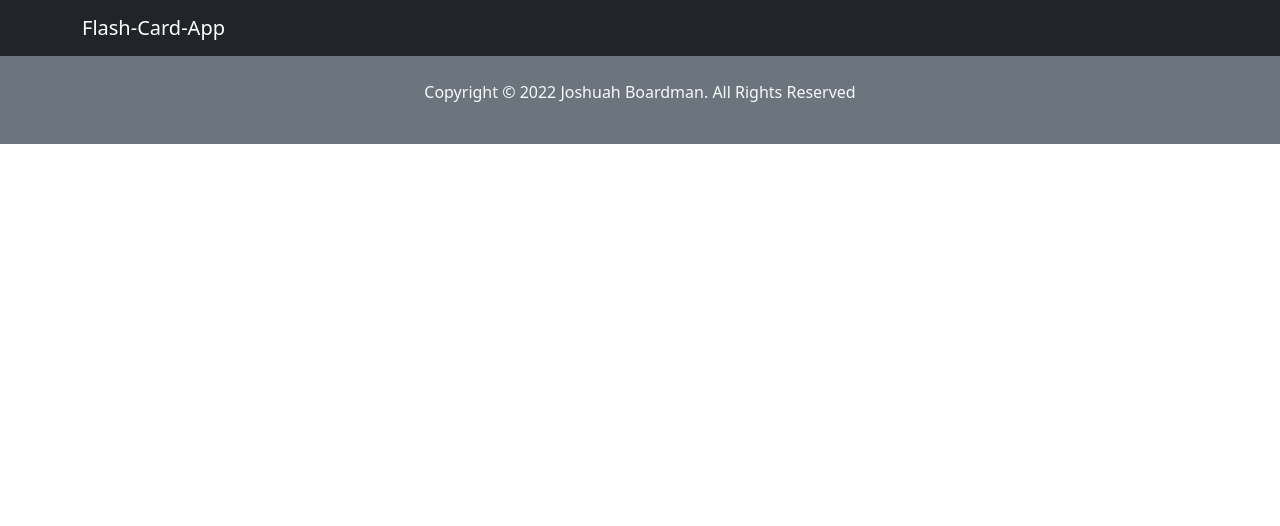
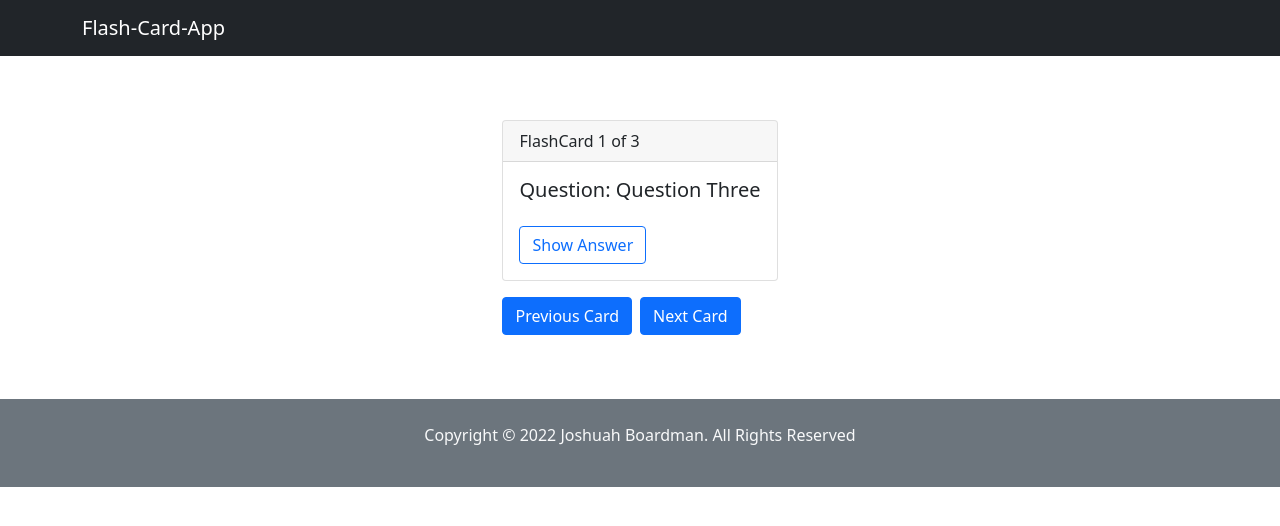
Before and after one commit to JoshuahBoardman/flash-card-app, a React (Create React App) app: page /quiz/collection/1 in a window 1280 px wide. Shown: the top 526 px of the page. Built offline with nearby package versions, Linux system fonts and the light colour scheme.

Commit message:
Implemented a FlashCardQuizDisplay component.

```diff
--- a/src/App.js
+++ b/src/App.js
@@ -1,16 +1,13 @@
 import React from "react";
-import {
-  BrowserRouter,
-  Routes,
-  Route,
-} from "react-router-dom";
+import { BrowserRouter, Routes, Route } from "react-router-dom";
 
 // Context
 import CardCollectionContext from "./context/CardCollectionContext";
 
 // Components
 import CardCollectionsDisplay from "./components/collectionComponents/CardCollectionsDisplay";
-import FlashCardDisplay from "./components/flashCardComponents/FlashCardDisplay"
+import FlashCardDisplay from "./components/flashCardComponents/FlashCardDisplay";
+import FlashCardQuizDisplay from "./components/flashCardComponents/FlashCardQuizDisplay";
 
 // React Bootstrap Components
 import Header from "./components/Header";
@@ -22,12 +19,16 @@ function App() {
       <Header />
 
       <CardCollectionContext>
-      <BrowserRouter>
-        <Routes>
-          <Route path="/" element={<CardCollectionsDisplay />} />
-          <Route path="/collection/:collectionIndex" element={<FlashCardDisplay />} />
-        </Routes>
-      </BrowserRouter>
+        <BrowserRouter>
+          <Routes>
+            <Route path="/" element={<CardCollectionsDisplay />} />
+            <Route
+              path="/collection/:collectionIndex"
+              element={<FlashCardDisplay />}
+            />
+            <Route path="/quiz/collection/:collectionIndex" element={<FlashCardQuizDisplay />} />
+          </Routes>
+        </BrowserRouter>
       </CardCollectionContext>
 
       <Footer />
--- a/src/components/flashCardComponents/FlashCard.jsx
+++ b/src/components/flashCardComponents/FlashCard.jsx
@@ -23,7 +23,7 @@ const FlashCard = ({ flashCardIndex, collectionIndex, card }) => {
       <Card style={{ width: "20rem" }}>
         <Card.Body>
           <Card.Title>Question: {card.question}</Card.Title>
-          <Card.Text>Answer: {card.answer}</Card.Text>
+          <Card.Text className="lead">Answer: {card.answer}</Card.Text>
           <Button
             variant="primary"
             className="me-2"
--- a/src/components/flashCardComponents/FlashCardDisplay.jsx
+++ b/src/components/flashCardComponents/FlashCardDisplay.jsx
@@ -1,6 +1,6 @@
 import React, { useState } from "react";
 import { useCardCollection } from "../../context/CardCollectionContext";
-import { useParams } from "react-router-dom";
+import { useParams, useNavigate } from "react-router-dom";
 
 // Components
 import FlashCard from "./FlashCard";
@@ -15,6 +15,7 @@ import Button from "react-bootstrap/Button";
 const FlashCardDisplay = () => {
   const [cardCollection] = useCardCollection();
   const { collectionIndex } = useParams();
+  const navigate = useNavigate();
 
   const [showCreationModal, setShowCreationModal] = useState(false);
 
@@ -31,6 +32,15 @@ const FlashCardDisplay = () => {
           <Row>
             <Col className="d-flex justify-content-center mb-3">
               {/* collectionIndex, showModal, handleCloseModal */}
+              <Button
+                variant="primary"
+                className="me-2"
+                onClick={() => {
+                  navigate(`/quiz/collection/${collectionIndex}`);
+                }}
+              >
+                Quiz
+              </Button>
               <Button
                 variant="primary"
                 onClick={() => {
@@ -67,7 +77,6 @@ const FlashCardDisplay = () => {
         showModal={showCreationModal}
         handleCloseModal={handleCloseCreationModal}
       />
-      ;
     </>
   );
 };
--- /dev/null
+++ b/src/components/flashCardComponents/FlashCardQuizDisplay.jsx
@@ -0,0 +1,122 @@
+import React, { useState, useEffect } from "react";
+import { useCardCollection } from "../../context/CardCollectionContext";
+import { useParams } from "react-router-dom";
+
+// React Bootstrap Components
+import Container from "react-bootstrap/Container";
+import Row from "react-bootstrap/Row";
+import Col from "react-bootstrap/Col";
+import Card from "react-bootstrap/Card";
+import Button from "react-bootstrap/Button";
+
+const FlashCardQuizDisplay = () => {
+  const [cardCollection] = useCardCollection();
+  const { collectionIndex } = useParams();
+
+  const [shuffledFlashCards, setShuffledFlashCards] = useState([]);
+  const [cardDisplayed, setCardDisplayed] = useState(0);
+  const [isLoading, setIsLoading] = useState(true);
+  const [showAnswer, setShowAnswer] = useState(false);
+
+  useEffect(() => {
+    function shuffleFlashCards() {
+      const flashCards = cardCollection[collectionIndex].cards;
+      const rearangedFlashCards = flashCards.sort(() => Math.random() - 0.5);
+      setShuffledFlashCards([...rearangedFlashCards]);
+    }
+    shuffleFlashCards();
+  }, [cardCollection, collectionIndex]);
+
+  useEffect(() => {
+    if (shuffledFlashCards.length > 0) {
+      setIsLoading(false);
+    }
+  }, [shuffledFlashCards.length]);
+
+  function displayPreviousCard() {
+    if (cardDisplayed <= 0) return;
+    setShowAnswer(false);
+    setCardDisplayed((prevCardDisplayed) => prevCardDisplayed - 1);
+  }
+
+  function displayNextCard() {
+    if (cardDisplayed + 1 >= shuffledFlashCards.length) return;
+    setShowAnswer(false);
+    setCardDisplayed((prevCardDisplayed) => prevCardDisplayed + 1);
+  }
+  // TODO: have a title for what this display is
+  return (
+    <>
+      <Container fluid="xxl" className="my-5">
+        <Row>
+          <Col className="d-flex justify-content-center mb-3"></Col>
+        </Row>
+        <Row>
+          <Col className="d-flex justify-content-center mb-3">
+            {isLoading ? (
+              <div className="h4">Loading....</div>
+            ) : (
+              <div>
+                <Card>
+                  <Card.Header>
+                    FlashCard {cardDisplayed + 1} of {shuffledFlashCards.length}
+                  </Card.Header>
+                  <Card.Body>
+                    <Card.Title>
+                      Question: {shuffledFlashCards[cardDisplayed].question}
+                    </Card.Title>
+
+                    {showAnswer ? (
+                      <Card.Text className="mt-3">
+                        <span className="lead">Answer:</span>{" "}
+                        {shuffledFlashCards[cardDisplayed].answer}
+                      </Card.Text>
+                    ) : (
+                      <></>
+                    )}
+                    {!showAnswer ? (
+                      <Button
+                        variant="outline-primary"
+                        className="mt-3"
+                        onClick={() => setShowAnswer(true)}
+                      >
+                        Show Answer
+                      </Button>
+                    ) : (
+                      <Button
+                        variant="outline-secondary"
+                        className="mt-3"
+                        onClick={() => setShowAnswer(false)}
+                      >
+                        Hide Answer
+                      </Button>
+                    )}
+                  </Card.Body>
+                </Card>
+                <div className="mt-3">
+                  <Button
+                    className="me-2"
+                    onClick={() => {
+                      displayPreviousCard();
+                    }}
+                  >
+                    Previous Card
+                  </Button>
+                  <Button
+                    onClick={() => {
+                      displayNextCard();
+                    }}
+                  >
+                    Next Card
+                  </Button>
+                </div>
+              </div>
+            )}
+          </Col>
+        </Row>
+      </Container>
+    </>
+  );
+};
+
+export default FlashCardQuizDisplay;
```
